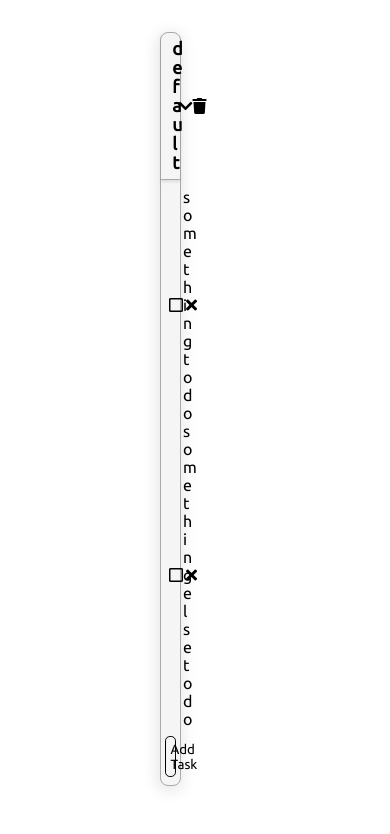
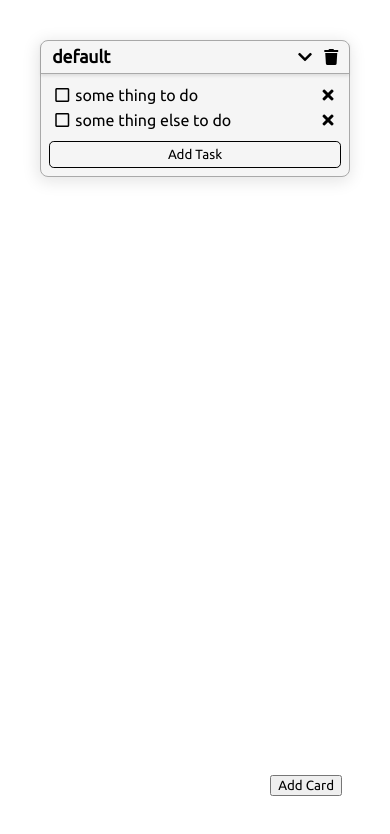
Before and after one commit to bushblade/react-todos-mark2, a React (Create React App) app: page / in a window 390 px wide. Shown: the top 834 px of the page. Built offline with nearby package versions, Linux system fonts and the light colour scheme.

Commit message:
working on responsive

```diff
--- a/src/App.css
+++ b/src/App.css
@@ -11,6 +11,36 @@ html,
 body {
   margin: 0;
   padding: 0;
+}
+
+.App {
+  margin: 2rem;
+  display: flex;
+  flex-wrap: wrap;
+  justify-content: flex-start;
+}
+
+.column {
+  width: 100%;
+  margin: 0.5rem;
+}
+
+@media (min-width: 800px) {
+  .App {
+    margin: 2rem;
+  }
+  .column {
+    width: 40%;
+  }
+}
+
+@media (min-width: 1200px) {
+  .App {
+    margin: 2rem 10rem;
+  }
+  .column {
+    width: 30%;
+  }
 }
 
 .icon {
@@ -34,15 +64,10 @@ body {
   cursor: pointer;
 }
 
-.App {
-  margin: 2rem 10rem;
-  display: flex;
-}
-
 .card {
   border: 1px solid darkgrey;
   border-radius: 0.5rem;
-  width: 30%;
+  width: 100%;
   box-shadow: -1px 3px 16px 2px rgba(0, 0, 0, 0.1);
 }
 
@@ -160,3 +185,9 @@ body {
   border-radius: 50%;
   cursor: pointer;
 }
+
+.add-card-btn {
+  position: fixed;
+  bottom: 3rem;
+  right: 3rem;
+}
--- /dev/null
+++ b/src/components/AddCard.js
@@ -0,0 +1,9 @@
+import React from 'react'
+
+const AddCard = ({ dispatch, ADD_CARD }) => (
+  <button className="add-card-btn" onClick={() => dispatch(ADD_CARD())}>
+    Add Card
+  </button>
+)
+
+export default AddCard
--- a/src/components/Card.js
+++ b/src/components/Card.js
@@ -7,6 +7,7 @@ import AddTask from './AddTask'
 
 const Card = ({ card }) => {
   return (
+    <div className="column">
       <div className="card" style={{ backgroundColor: card.color }}>
         <CardHeader card={card} />
         <div className="card-body">
@@ -14,6 +15,7 @@ const Card = ({ card }) => {
             <CardTask key={task.taskId} task={task} card={card} />
           ))}
           <AddTask card={card} />
+        </div>
       </div>
     </div>
   )
--- a/src/components/Cards.js
+++ b/src/components/Cards.js
@@ -1,12 +1,20 @@
 import React from 'react'
 import { Consumer } from '../context'
 import Card from './Card'
+import AddCard from './AddCard'
 
 const Cards = () => {
   return (
     <Consumer>
-      {({ cards }) => {
-        return cards.map(card => <Card card={card} key={card.cardId} />)
+      {({ cards, dispatch, ADD_CARD }) => {
+        return (
+          <>
+            {cards.map(card => (
+              <Card card={card} key={card.cardId} />
+            ))}
+            <AddCard dispatch={dispatch} ADD_CARD={ADD_CARD} />
+          </>
+        )
       }}
     </Consumer>
   )
--- a/src/contextActions.js
+++ b/src/contextActions.js
@@ -48,5 +48,17 @@ export default {
   CHANGE_COLOR: ({ card, color }) => {
     card.color = color
     return taskReducer(card)
+  },
+
+  ADD_CARD: () => {
+    const card = {
+      cardId: uuid(),
+      title: '',
+      color: 'WhiteSmoke',
+      tasks: []
+    }
+    return ({ cards }) => {
+      return { cards: [...cards, card] }
+    }
   }
 }
```
Lines whose indentation alone changed are shown as unchanged.
